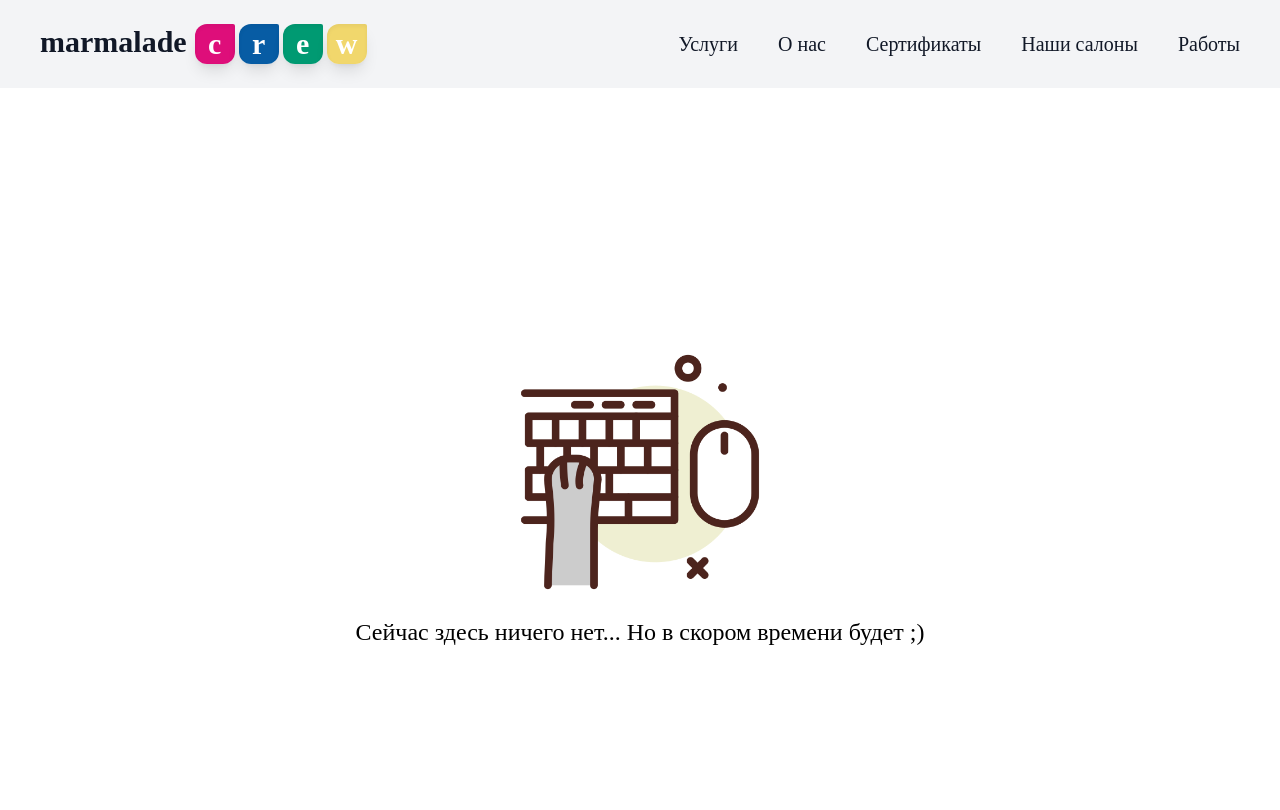
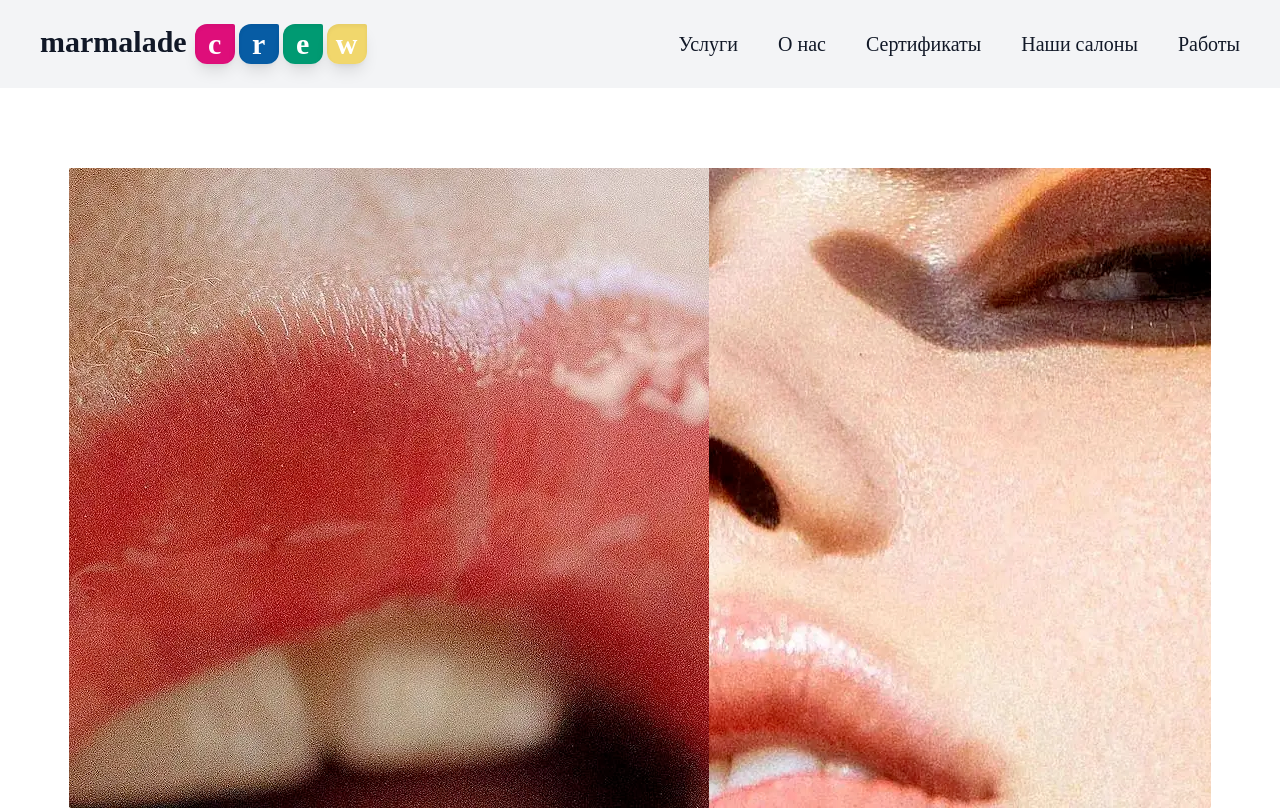
Before and after one commit to icestormikk/vscode-projects, a React (Create React App) app in the folder aggregator-front/: page /jobs in a window 1280 px wide. Shown: the top 810 px of the page. Built offline with nearby package versions, Linux system fonts and the light colour scheme.

Commit message:
test changes on the "our works" page

```diff
--- a/aggregator-front/src/pages/Jobs.jsx
+++ b/aggregator-front/src/pages/Jobs.jsx
@@ -1,6 +1,16 @@
 import React from 'react';
-import WorkInProgress from './WorkInProgress';
+import image1 from '../static/pictures/ourworks/img-1103.png';
+import image2 from '../static/pictures/ourworks/img-1104.png';
 
 export default function Jobs() {
-  return <WorkInProgress />;
+  return (
+    <div className="min-h-screen text-white flex justify-center">
+      <div className="w-11/12 px-4 my-20 h-full text-gray-500 text-xl flex justify-cnter">
+        <div className="w-full h-max bg-[#f5f3cc] flex justify-between rounded-sm overflow-hidden">
+          <img src={image1} alt="" className="object-contain" />
+          <img src={image2} alt="" className="object-fill" />
+        </div>
+      </div>
+    </div>
+  );
 }
```
